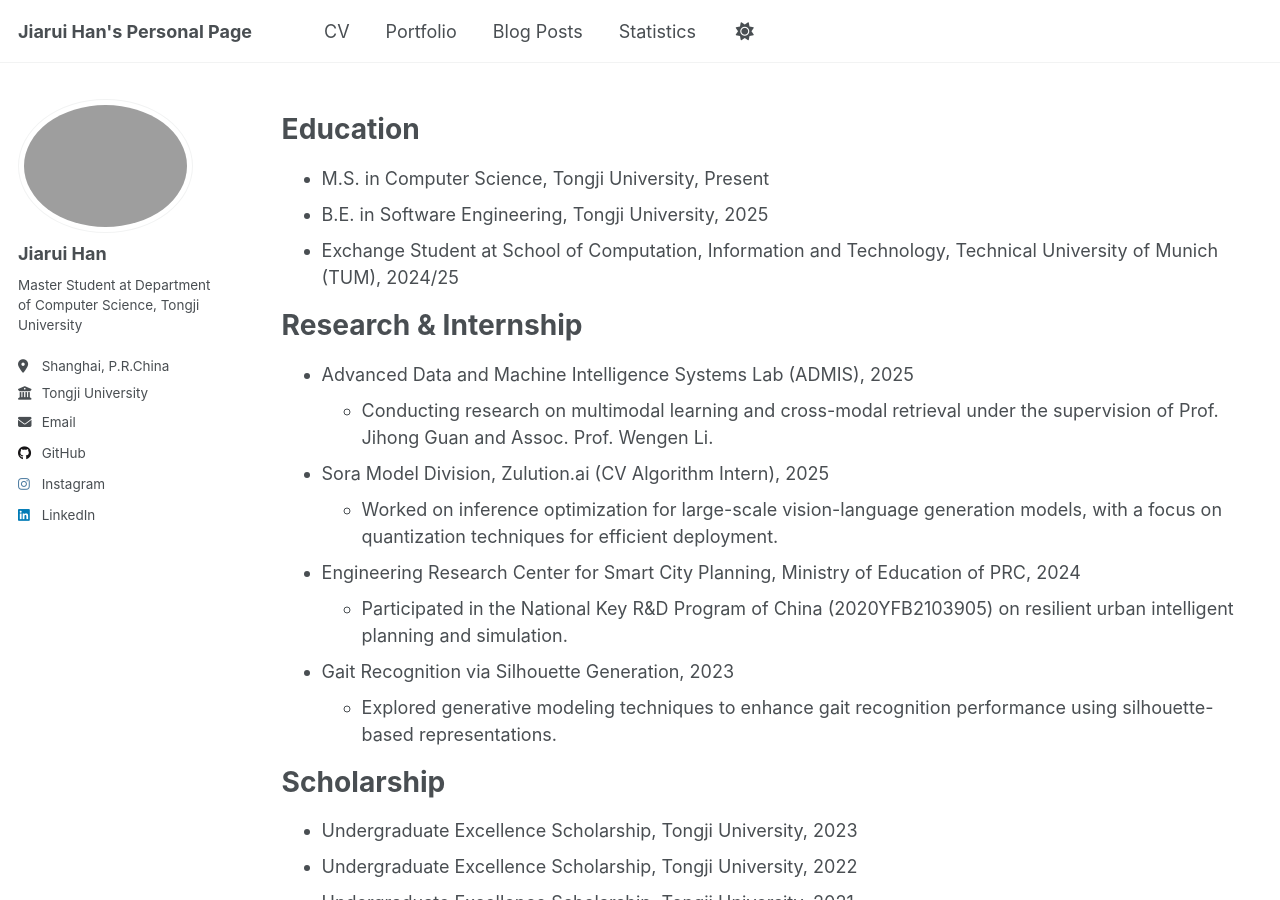
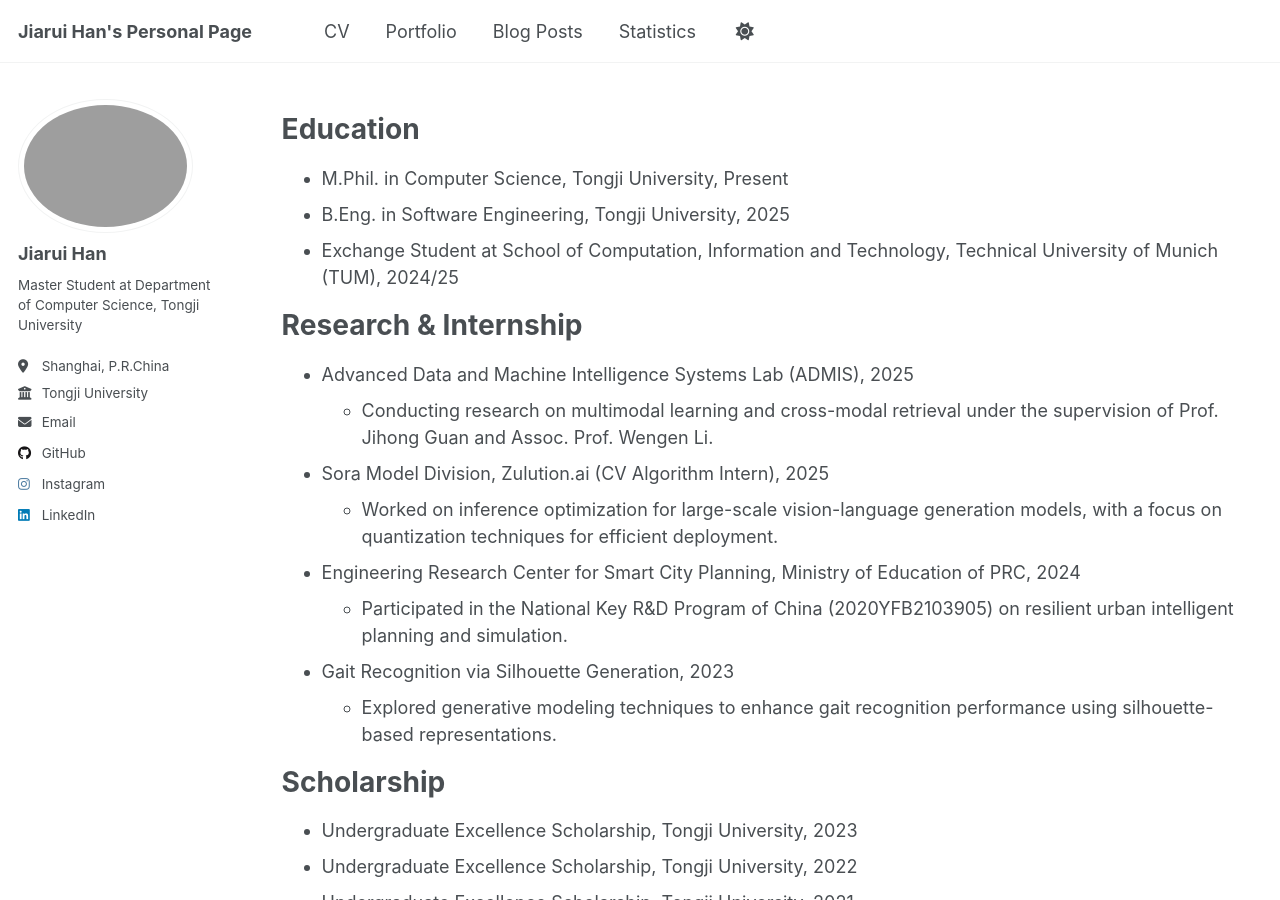
Before and after one commit to BillHan01/BillHan01.github.io, a Jekyll site: the page built from _pages/cv.md, in a window 1280 px wide and 900 px high. Built offline with Jekyll 4.4.1, drawn with Linux system fonts in a browser that asks for light colours.

Commit message:
cv changed

```diff
--- a/_pages/cv.md
+++ b/_pages/cv.md
@@ -9,8 +9,8 @@ redirect_from:
 
 Education
 ======
-* M.S. in Computer Science, Tongji University, Present
-* B.E. in Software Engineering, Tongji University, 2025
+* M.Phil. in Computer Science, Tongji University, Present
+* B.Eng. in Software Engineering, Tongji University, 2025
 * Exchange Student at School of Computation, Information and Technology, Technical University of Munich (TUM), 2024/25
 
 
```
